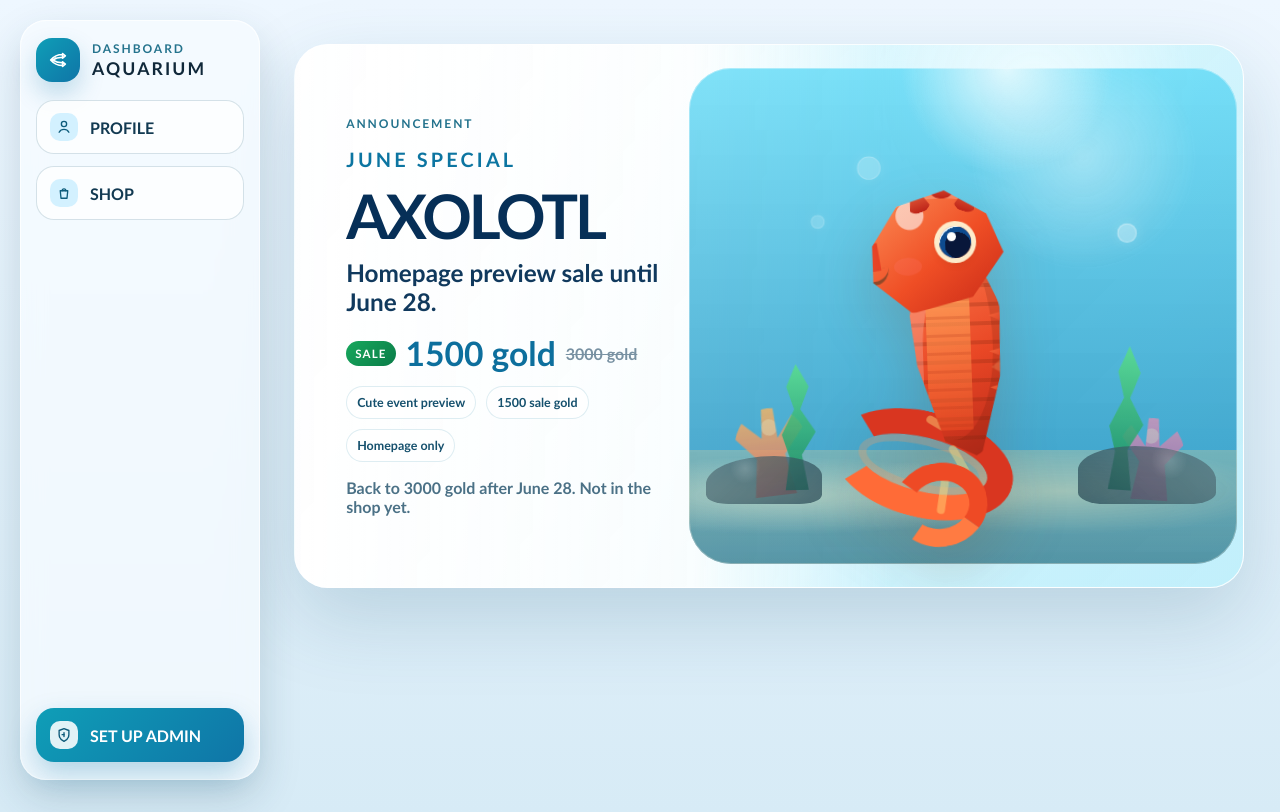
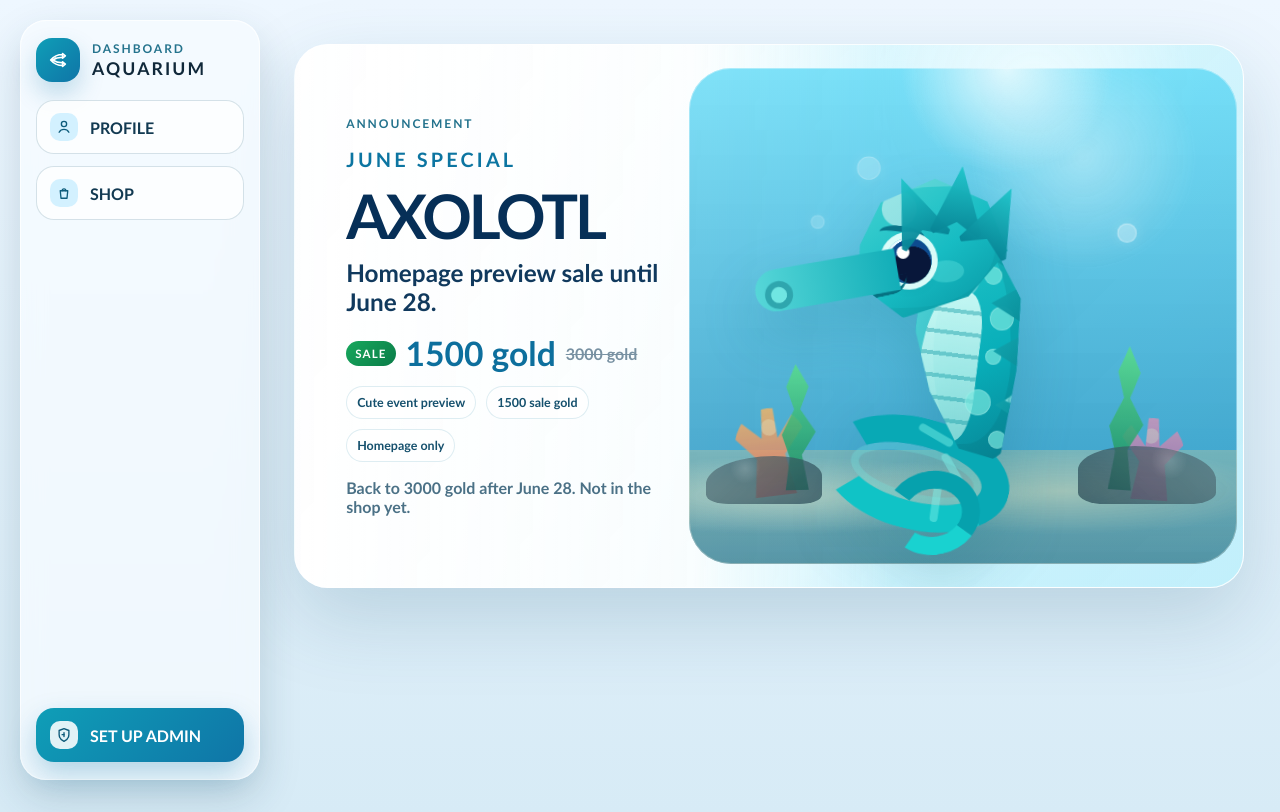
Before and after one commit to jonathanbuquia/juniorworship, a React (Vite) app: page / in a window 1280 px wide. Built offline with nearby package versions, Linux system fonts and the light colour scheme; no server answers.

Commit message:
Restyle homepage seahorse to teal reference

```diff
--- a/src/AdminApp.css
+++ b/src/AdminApp.css
@@ -3158,7 +3158,7 @@
   width: min(100%, 430px);
   height: clamp(270px, 42vh, 360px);
   animation: announcementSeahorseFloat 5.4s ease-in-out infinite;
-  filter: drop-shadow(0 24px 28px rgba(113, 55, 20, 0.2));
+  filter: drop-shadow(0 24px 28px rgba(11, 105, 119, 0.22));
 }
 
 .seahorse-body,
@@ -3171,186 +3171,249 @@
 .seahorse-ridge,
 .seahorse-fin,
 .seahorse-crown,
+.seahorse-spot,
 .tail-ring,
 .seahorse-cheek {
   position: absolute;
 }
 
 .seahorse-body {
-  left: 164px;
+  left: 170px;
+  top: 82px;
+  width: 112px;
+  height: 224px;
+  border-radius: 58% 54% 48% 54%;
+  background:
+    radial-gradient(circle at 42% 18%, rgba(255, 255, 255, 0.32) 0 10%, transparent 10.8%),
+    linear-gradient(90deg, rgba(95, 221, 224, 0.25), transparent 34%),
+    linear-gradient(155deg, #23c7c9 0%, #08aeb9 56%, #078293 100%);
+  clip-path: polygon(42% 0, 78% 9%, 96% 28%, 90% 60%, 72% 100%, 36% 94%, 12% 68%, 0 38%, 12% 14%);
+  box-shadow:
+    inset -16px -18px 0 rgba(0, 99, 112, 0.18),
+    inset 18px 10px 0 rgba(255, 255, 255, 0.16);
+}
+
+.seahorse-belly {
+  left: 4px;
+  top: 52px;
+  width: 58px;
+  height: 150px;
+  border-radius: 72% 42% 44% 76%;
+  background:
+    repeating-linear-gradient(180deg, transparent 0 18px, rgba(26, 158, 168, 0.45) 18px 22px),
+    linear-gradient(180deg, rgba(220, 255, 250, 0.88), rgba(171, 237, 231, 0.72));
+  transform: rotate(9deg);
+}
+
+.seahorse-spot {
+  width: 18px;
+  height: 18px;
+  border-radius: 999px;
+  background: rgba(123, 233, 225, 0.68);
+  box-shadow: inset 0 0 0 1px rgba(255, 255, 255, 0.18);
+}
+
+.seahorse-spot.spot-one {
+  right: 22px;
+  top: 30px;
+}
+
+.seahorse-spot.spot-two {
+  right: 12px;
+  top: 70px;
+  width: 24px;
+  height: 24px;
+}
+
+.seahorse-spot.spot-three {
+  right: 26px;
+  top: 112px;
+  width: 16px;
+  height: 16px;
+}
+
+.seahorse-spot.spot-four {
+  right: 38px;
+  top: 152px;
+  width: 26px;
+  height: 26px;
+}
+
+.seahorse-spot.spot-five {
+  right: 24px;
+  top: 194px;
+  width: 18px;
+  height: 18px;
+}
+
+.seahorse-ridge {
+  right: -42px;
+  width: 76px;
+  height: 54px;
+  border-radius: 42% 58% 48% 52%;
+  background: linear-gradient(135deg, #13aab3, #047a88);
+  clip-path: polygon(0 50%, 60% 0, 100% 18%, 78% 50%, 100% 82%, 60% 100%);
+  transform: rotate(4deg);
+  opacity: 0.96;
+}
+
+.seahorse-ridge.ridge-one {
+  top: -4px;
+}
+
+.seahorse-ridge.ridge-two {
+  top: 42px;
+}
+
+.seahorse-ridge.ridge-three {
   top: 90px;
-  width: 98px;
-  height: 212px;
-  border-radius: 52% 62% 50% 44%;
-  background:
-    radial-gradient(circle at 36% 14%, rgba(255, 255, 255, 0.52) 0 8%, transparent 8.8%),
-    repeating-linear-gradient(180deg, rgba(129, 38, 15, 0.26) 0 4px, transparent 4px 19px),
-    linear-gradient(155deg, #ff8051 0%, #e94725 54%, #b72718 100%);
-  clip-path: polygon(40% 0, 76% 10%, 94% 28%, 92% 62%, 70% 100%, 34% 92%, 8% 56%, 0 24%);
-  box-shadow:
-    inset -14px -18px 0 rgba(91, 21, 12, 0.16),
-    inset 14px 8px 0 rgba(255, 255, 255, 0.2);
-}
-
-.seahorse-belly {
-  left: 18px;
-  top: 34px;
-  width: 44px;
-  height: 150px;
-  border-radius: 999px 999px 70% 70%;
-  background:
-    repeating-linear-gradient(180deg, rgba(173, 50, 22, 0.2) 0 3px, transparent 3px 18px),
-    linear-gradient(180deg, rgba(255, 169, 93, 0.76), rgba(245, 86, 38, 0.44));
-}
-
-.seahorse-ridge {
-  right: -24px;
-  width: 42px;
-  height: 28px;
-  border-radius: 12px;
-  background: linear-gradient(135deg, #ff6f3d, #b71913);
-  clip-path: polygon(0 50%, 100% 0, 74% 50%, 100% 100%);
-  transform: rotate(5deg);
-}
-
-.seahorse-ridge.ridge-one {
-  top: 22px;
-}
-
-.seahorse-ridge.ridge-two {
-  top: 58px;
-}
-
-.seahorse-ridge.ridge-three {
-  top: 94px;
 }
 
 .seahorse-ridge.ridge-four {
-  top: 130px;
+  top: 144px;
 }
 
 .seahorse-fin {
-  right: -38px;
-  top: 86px;
-  width: 56px;
-  height: 68px;
+  right: -78px;
+  top: 114px;
+  width: 106px;
+  height: 96px;
   border-radius: 50%;
   background:
-    repeating-linear-gradient(100deg, rgba(168, 42, 28, 0.24) 0 1px, transparent 1px 8px),
-    linear-gradient(140deg, rgba(255, 146, 91, 0.5), rgba(255, 231, 177, 0.2));
-  clip-path: polygon(0 50%, 86% 4%, 100% 50%, 82% 96%);
-  opacity: 0.78;
+    repeating-linear-gradient(102deg, rgba(7, 130, 147, 0.34) 0 2px, transparent 2px 13px),
+    linear-gradient(140deg, rgba(188, 251, 246, 0.82), rgba(115, 220, 224, 0.56));
+  clip-path: polygon(0 48%, 82% 0, 100% 18%, 88% 50%, 100% 82%, 82% 100%);
+  opacity: 0.88;
   animation: announcementSeahorseFin 1.8s ease-in-out infinite;
 }
 
 .seahorse-head {
-  left: 102px;
-  top: 34px;
-  width: 160px;
-  height: 122px;
-  border-radius: 54% 48% 48% 52%;
+  left: 82px;
+  top: 22px;
+  width: 184px;
+  height: 138px;
+  border-radius: 58% 46% 48% 52%;
   background:
-    radial-gradient(circle at 42% 20%, rgba(255, 255, 255, 0.58) 0 10%, transparent 10.8%),
-    linear-gradient(140deg, #ff9a60 0%, #ef4e25 58%, #c72817 100%);
-  clip-path: polygon(18% 44%, 34% 12%, 64% 0, 90% 20%, 100% 52%, 80% 88%, 42% 100%, 18% 74%);
-  box-shadow: inset 12px 8px 0 rgba(255, 255, 255, 0.2);
+    radial-gradient(circle at 42% 21%, rgba(255, 255, 255, 0.48) 0 11%, transparent 11.8%),
+    linear-gradient(145deg, #4fd8d5 0%, #17bcc3 58%, #0692a0 100%);
+  clip-path: polygon(20% 46%, 32% 16%, 62% 0, 90% 18%, 100% 54%, 78% 86%, 42% 100%, 18% 74%);
+  box-shadow:
+    inset -12px -10px 0 rgba(0, 113, 127, 0.12),
+    inset 14px 8px 0 rgba(255, 255, 255, 0.18);
 }
 
 .seahorse-snout {
-  left: -78px;
-  top: 58px;
-  width: 114px;
-  height: 28px;
-  border-radius: 999px 14px 18px 999px;
-  background: linear-gradient(90deg, #ff8b53, #e64124);
+  left: 12px;
+  top: 100px;
+  z-index: 3;
+  width: 144px;
+  height: 42px;
+  border-radius: 999px 16px 22px 999px;
+  background: linear-gradient(90deg, #56d6d8, #12aeb8);
   transform: rotate(-8deg);
 }
 
 .seahorse-snout::after {
   content: '';
   position: absolute;
-  left: 8px;
-  top: 11px;
-  width: 7px;
-  height: 7px;
+  left: 9px;
+  top: 12px;
+  width: 16px;
+  height: 16px;
   border-radius: 50%;
-  background: rgba(130, 67, 30, 0.44);
+  border: 6px solid rgba(0, 121, 136, 0.58);
+  background: rgba(117, 232, 228, 0.9);
 }
 
 .seahorse-eye {
-  right: 32px;
-  top: 36px;
-  width: 32px;
-  height: 32px;
+  left: 62px;
+  top: 58px;
+  width: 46px;
+  height: 46px;
   border-radius: 50%;
   background: radial-gradient(circle at 58% 60%, #08173a 0 48%, #0d4b8f 49% 68%, #e7f9ff 69%);
   box-shadow:
-    0 0 0 5px rgba(255, 244, 211, 0.95),
-    0 5px 10px rgba(87, 44, 14, 0.16);
+    0 0 0 6px rgba(228, 255, 252, 0.95),
+    0 5px 10px rgba(6, 81, 97, 0.16);
   overflow: hidden;
 }
 
 .seahorse-eye .eye-spark {
-  left: 8px;
-  top: 6px;
-  width: 9px;
-  height: 9px;
+  left: 11px;
+  top: 8px;
+  width: 13px;
+  height: 13px;
 }
 
 .seahorse-smile {
-  left: 4px;
-  top: 78px;
-  width: 42px;
-  height: 16px;
-  border-bottom: 4px solid #914828;
+  left: 30px;
+  top: 98px;
+  width: 54px;
+  height: 18px;
+  border-bottom: 4px solid #067282;
   border-radius: 0 0 999px 999px;
   transform: rotate(-10deg);
 }
 
 .seahorse-cheek {
-  left: 50px;
-  top: 66px;
-  width: 28px;
+  left: 104px;
+  top: 82px;
+  width: 36px;
+  height: 22px;
+  border-radius: 50%;
+  background: rgba(104, 231, 226, 0.35);
+}
+
+.seahorse-brow {
+  position: absolute;
+  left: 56px;
+  top: 46px;
+  width: 46px;
   height: 18px;
+  border-top: 6px solid #087489;
   border-radius: 50%;
-  background: rgba(255, 117, 111, 0.22);
+  transform: rotate(10deg);
 }
 
 .seahorse-crown {
-  top: -12px;
-  width: 24px;
-  height: 34px;
-  border-radius: 10px;
-  background: linear-gradient(180deg, #ff8752, #bd2318);
-  clip-path: polygon(50% 0, 100% 100%, 0 100%);
+  z-index: 1;
+  top: 18px;
+  width: 58px;
+  height: 74px;
+  border-radius: 50% 50% 18px 18px;
+  background: linear-gradient(180deg, #20c7cb, #057f91);
+  clip-path: polygon(50% 0, 100% 100%, 50% 76%, 0 100%);
+  opacity: 0.96;
 }
 
 .seahorse-crown.crown-one {
-  left: 62px;
-  transform: rotate(-18deg);
+  left: 146px;
+  transform: rotate(-20deg);
 }
 
 .seahorse-crown.crown-two {
-  left: 88px;
-  top: -26px;
+  left: 190px;
+  top: 10px;
+  transform: rotate(8deg);
 }
 
 .seahorse-crown.crown-three {
-  left: 114px;
-  transform: rotate(18deg);
+  left: 226px;
+  top: 30px;
+  transform: rotate(28deg);
 }
 
 .seahorse-tail {
-  left: 82px;
-  top: 254px;
-  width: 184px;
-  height: 106px;
+  left: 72px;
+  top: 260px;
+  width: 190px;
+  height: 112px;
   border-radius: 50%;
-  border: 26px solid #d93620;
+  border: 28px solid #08a9b5;
   border-left-color: transparent;
-  border-bottom-color: #ff6b37;
+  border-bottom-color: #10c3c6;
   transform: rotate(16deg);
-  box-shadow: inset 0 0 0 8px rgba(255, 156, 95, 0.28);
+  box-shadow: inset 0 0 0 8px rgba(111, 234, 224, 0.28);
 }
 
 .seahorse-tail::after {
@@ -3361,9 +3424,9 @@
   width: 58px;
   height: 48px;
   border-radius: 50%;
-  border: 18px solid #ee4a25;
+  border: 18px solid #06a1ad;
   border-left-color: transparent;
-  border-bottom-color: #ff7b42;
+  border-bottom-color: #19d2d0;
   transform: rotate(-24deg);
 }
 
@@ -3371,7 +3434,7 @@
   width: 38px;
   height: 8px;
   border-radius: 999px;
-  background: rgba(255, 223, 126, 0.44);
+  background: rgba(125, 242, 233, 0.46);
 }
 
 .tail-ring.ring-one {
--- a/src/features/shop/components/AnnouncementAxolotlPreview.jsx
+++ b/src/features/shop/components/AnnouncementAxolotlPreview.jsx
@@ -10,6 +10,11 @@ export default function AnnouncementAxolotlPreview() {
 
         <div className="seahorse-body">
           <span className="seahorse-belly" />
+          <span className="seahorse-spot spot-one" />
+          <span className="seahorse-spot spot-two" />
+          <span className="seahorse-spot spot-three" />
+          <span className="seahorse-spot spot-four" />
+          <span className="seahorse-spot spot-five" />
           <span className="seahorse-ridge ridge-one" />
           <span className="seahorse-ridge ridge-two" />
           <span className="seahorse-ridge ridge-three" />
@@ -17,12 +22,14 @@ export default function AnnouncementAxolotlPreview() {
           <span className="seahorse-fin" />
         </div>
 
+        <span className="seahorse-crown crown-one" />
+        <span className="seahorse-crown crown-two" />
+        <span className="seahorse-crown crown-three" />
+        <span className="seahorse-snout" />
+
         <div className="seahorse-head">
-          <span className="seahorse-crown crown-one" />
-          <span className="seahorse-crown crown-two" />
-          <span className="seahorse-crown crown-three" />
-          <span className="seahorse-snout" />
           <span className="seahorse-cheek" />
+          <span className="seahorse-brow" />
           <div className="seahorse-eye">
             <span className="eye-spark" />
           </div>
```
